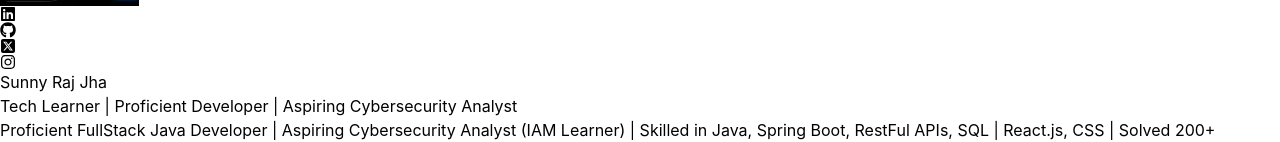
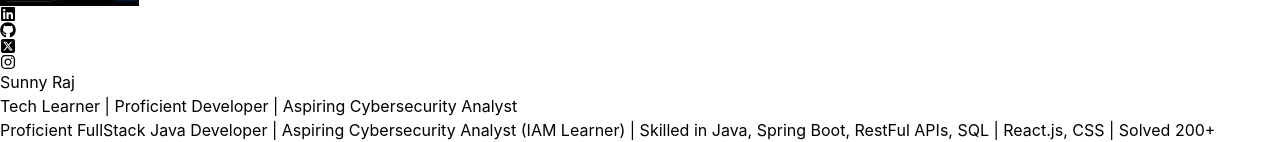
Before and after one commit to rajSunny5714/Portfolio-Web, a React (Vite) app: page / in a window 1280 px wide. Shown: the part 131-273 px from the top of the page. Built offline with nearby package versions, Linux system fonts and the light colour scheme.

Commit message:
Update Hero.jsx

```diff
--- a/src/components/Hero.jsx
+++ b/src/components/Hero.jsx
@@ -23,7 +23,7 @@ const Hero = () => {
             initial="hidden"
             animate="visible"
             className="pb-16 text-6xl font-thin tracking-tight lg:mt-16 lg:text-8xl">
-              Sunny Raj Jha
+              Sunny Raj
             </motion.h1>
             <motion.span
              variants={container(0.5)}
```
